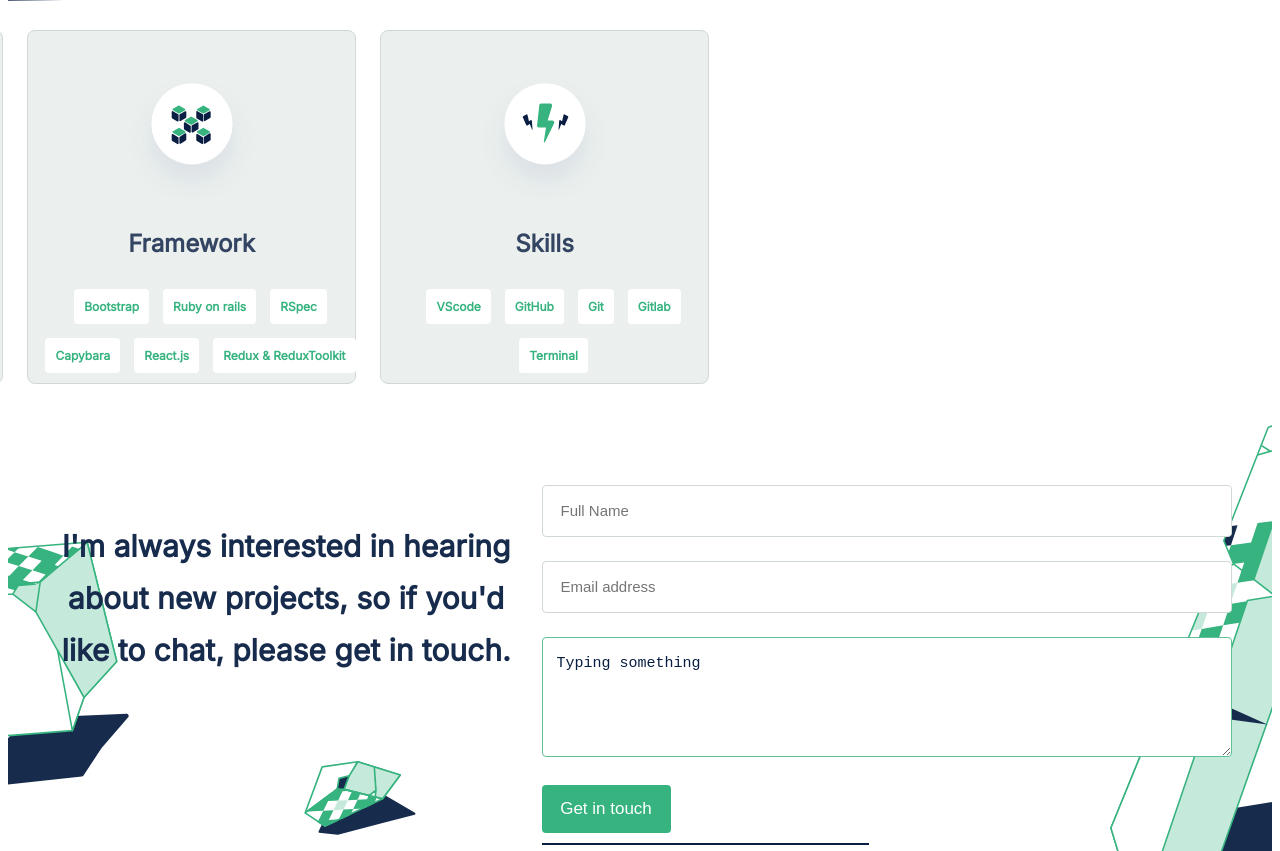
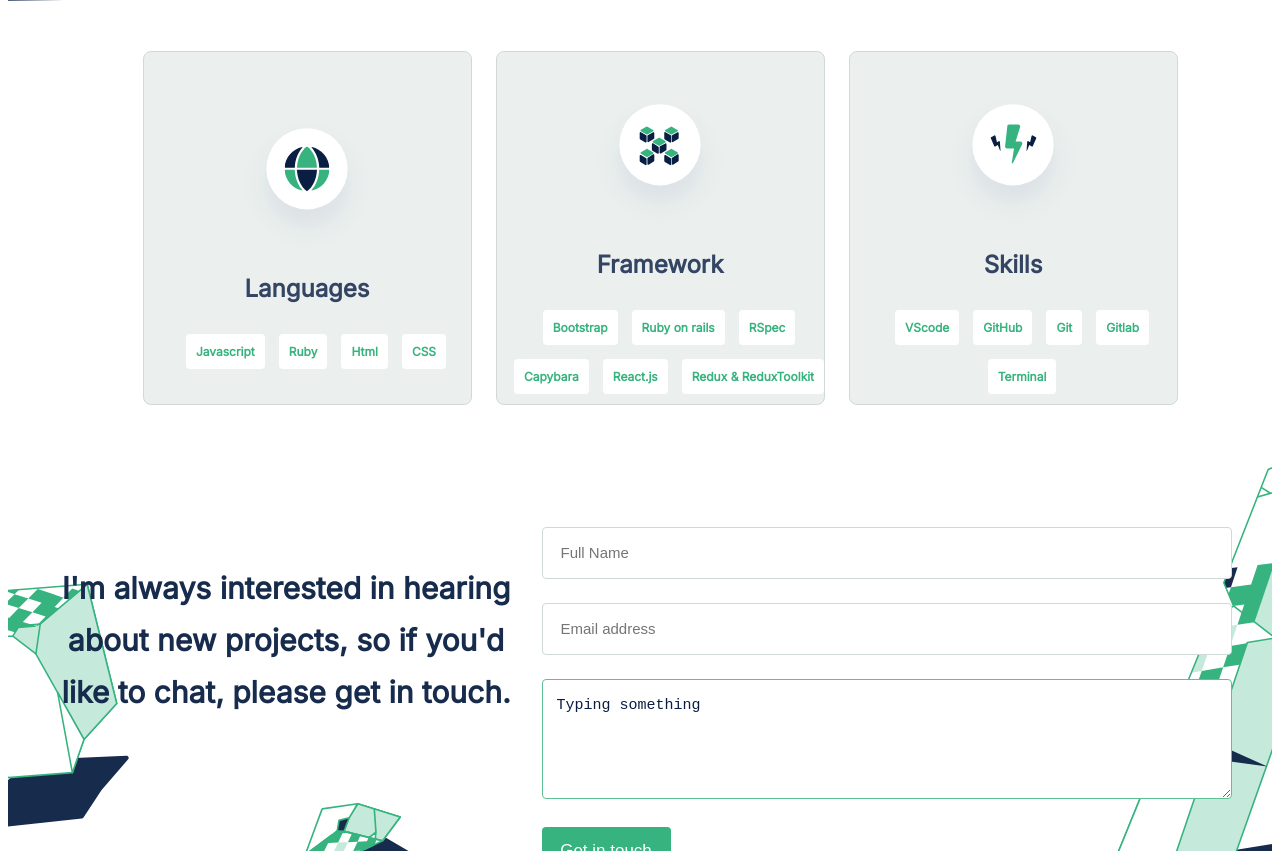
Before and after one commit to OnlyUnknown/portfolio-mobile-first, a website: page index.html in a window 1280 px wide. Shown: the part 2734-3585 px from the top of the page. Drawn offline with Linux system fonts and the light colour scheme.

Commit message:
have corrected the languages container

```diff
--- a/Actions.js
+++ b/Actions.js
@@ -19,7 +19,7 @@
 const projects = [
   {
     projectId: 'projectSix',
-    aimation: 'fade-bottom',
+    aimation: 'fade-left',
     name: 'Weather App',
     description: 'A single-page application has been built using React and incorporates the API exclusively through React.js and Redux Toolkit. The project retrieves data from two APIs provided by the same source to display daily forecasts for the top 50 cities.',
     image: './pics/WeatherAppProject.png',
@@ -31,7 +31,7 @@
 
   {
     projectId: 'projectFive',
-    aimation: 'fade-right',
+    aimation: 'fade-bottom',
     name: 'Math Magician',
     description: 'It\'s a single application that utilizes React and Redux to add books via an API, and also has the capability to remove books.',
     image: './pics/MathMagicianProject.png',
@@ -43,7 +43,7 @@
 
   {
     projectId: 'projectFour',
-    aimation: 'fade-left',
+    aimation: 'fade-right',
     name: 'Books Store',
     description: 'It\'s a single application that uses React and Redux to add books via an API and also has the ability to delete them.',
     image: './pics/BooksStoreProject.png',
@@ -55,7 +55,7 @@
 
   {
     projectId: 'projectThree',
-    aimation: 'fade-bottom',
+    aimation: 'fade-left',
     name: 'Leaderboard',
     description: 'I have utilized Webpack for the leaderboard and API for posting and recording your score.',
     image: './pics/leaderboard.png',
@@ -67,7 +67,7 @@
 
   {
     projectId: 'projectTwo',
-    aimation: 'fade-right',
+    aimation: 'fade-bottom',
     name: 'Awsome Books',
     description: 'It\'s a website featuring a single-page application that utilizes Local Storage. The technologies used include JavaScript, HTML, and CSS.',
     image: './pics/AwsomeBooks.png',
@@ -78,7 +78,7 @@
   },
   {
     projectId: 'projectOne',
-    aimation: 'fade-left',
+    aimation: 'fade-right',
     name: 'Rescue the Earth page',
     description: 'The home page displays all the main information about the community, as well as information about the speakers. The about page provides details about the community\'s previous work. Each page also has a mobile version.',
     mobileimage: './pics/capstoneModule1.png',
--- a/Style.css
+++ b/Style.css
@@ -819,6 +819,13 @@
     font-weight: 700;
   }
 
+  .grid-about{
+    display: flex;
+    justify-content: center;
+  row-gap: 24px;
+  border-radius: 8px;
+  font-family: "inter", sans-serif;
+  }
   .languages-cont {
     display: flex;
     justify-content: center;
```
